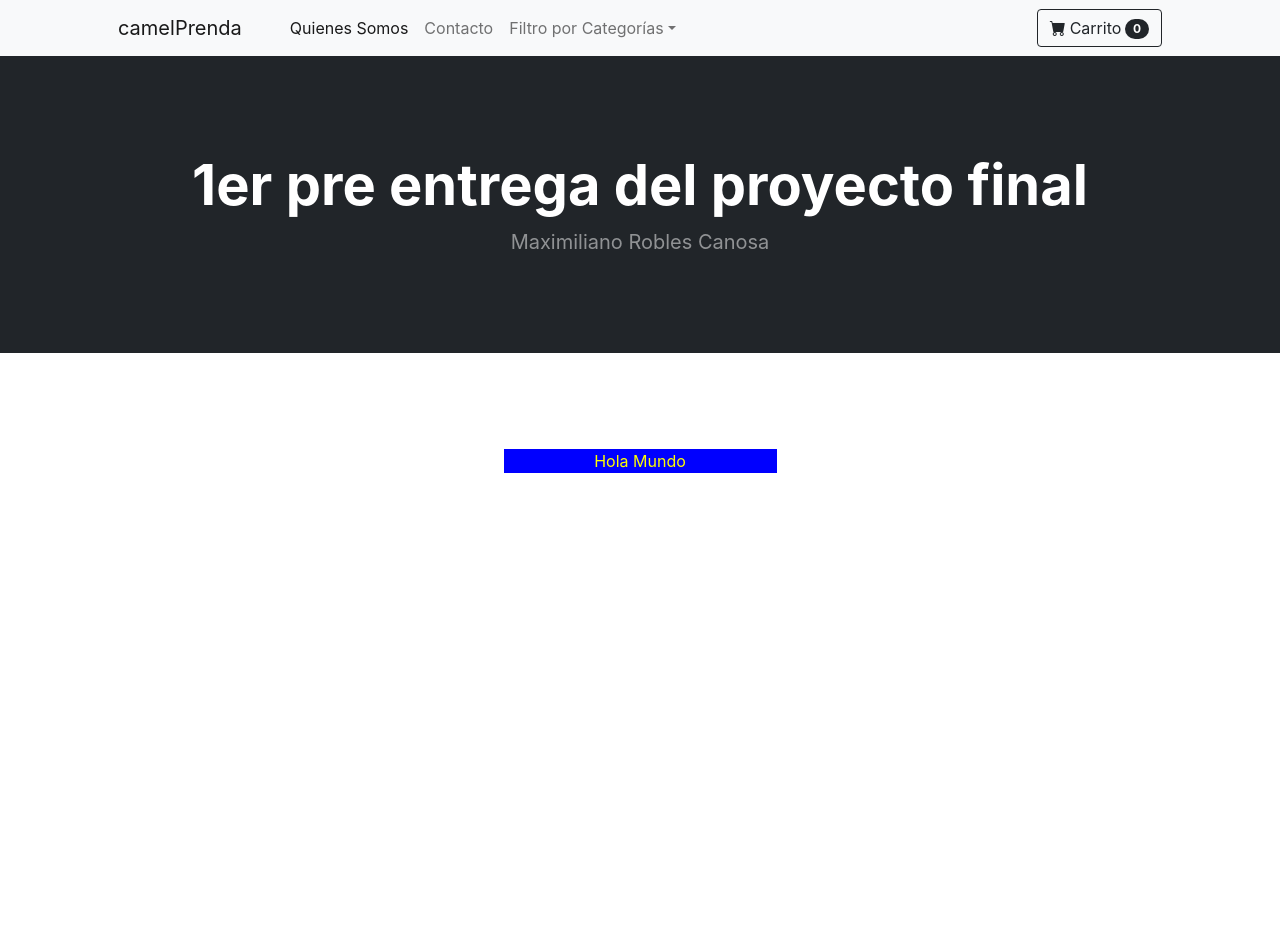
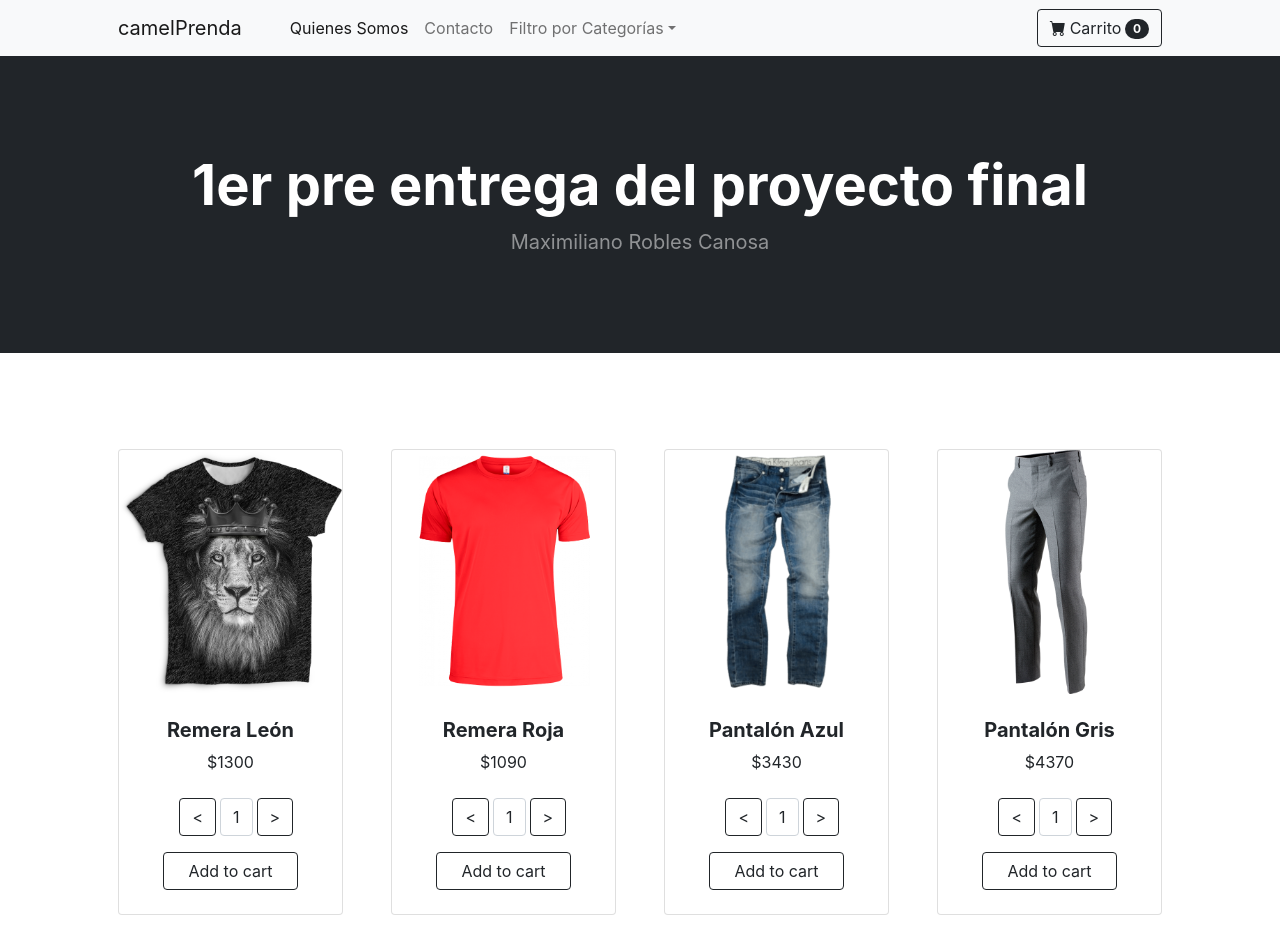
Before and after one commit to MaxVicioOk/react-curso34815, a React (Create React App) app: page / in a window 1280 px wide. Shown: the top 952 px of the page. Built offline with nearby package versions, Linux system fonts and the light colour scheme; a small style sheet from the web is missing.

Commit message:
agregando state y effect

```diff
--- a/src/components/ItemList/Item.jsx
+++ b/src/components/ItemList/Item.jsx
@@ -1,7 +1,24 @@
 import React from 'react'
+import ItemCount from './ItemCount'
 
-export default function Item(prop) {
+export default function Item({id, title, thumbnail, price, stock}) {
   return (
-    <div style = {{backgroundColor : "blue", color : "yellow", textAlign: "center"}}>{prop.greeting}</div>
+    <div className="col mb-5" key={id}>
+      <div className="card h-100">
+        <img className="card-img-top" src={thumbnail} alt={title} />
+        <div className="card-body p-4">
+          <div className="text-center">
+            <h5 className="fw-bolder">{title}</h5>
+            ${price}
+          </div>
+        </div>
+        <div className="card-footer p-4 pt-0 border-top-0 bg-transparent">
+          <div className="text-center">
+            <ItemCount/>
+            <a className="btn btn-outline-dark mt-3 px-4" id={id} href="#">Add to cart</a>
+          </div>
+        </div>
+      </div>
+    </div>
   )
 }
--- /dev/null
+++ b/src/components/ItemList/ItemCount.jsx
@@ -0,0 +1,26 @@
+import React, {useState} from 'react';
+
+const ItemCount = () => {
+
+    const [contador, setContador] = useState(1)
+    function modContador(operacion) {
+        if(operacion === "+"){
+            setContador(contador + 1)
+        }else{
+            if(contador > 1){
+                setContador(contador - 1)
+            }
+        }
+    }
+    return (
+        <div className='d-flex mx-auto col-sm-7'>
+            <div className="btn btn-outline-dark mt-auto" onClick={() => modContador("-")}>{"<"}</div>
+            <div className="form-control text-center mx-1">
+                {contador}
+            </div>
+            <div className="btn btn-outline-dark mt-auto" onClick={() => modContador("+")}>{">"}</div>
+        </div>
+    );
+}
+
+export default ItemCount;
--- /dev/null
+++ b/src/components/ItemList/ItemList.jsx
@@ -0,0 +1,14 @@
+const Productos = [
+    {id: 1, title: "Remera León", price: 1300, thumbnail: "images/remera-leon.png", stock: 24, category: "Remeras"},
+    {id: 2, title: "Remera Roja", price: 1090, thumbnail: "images/remera-roja.png", stock: 53, category: "Remeras"},
+    {id: 3, title: "Pantalón Azul", price: 3430, thumbnail: "images/pantalon-azul.png", stock: 17, category: "Pantalones"},
+    {id: 4, title: "Pantalón Gris", price: 4370, thumbnail: "images/pantalon-gris.png", stock: 32, category: "Pantalones"}
+]
+
+export default function ItemList() {
+    return new Promise ( (res) =>{
+        setTimeout(() => {
+            res(Productos);
+        }, 2000);
+    });
+}
--- a/src/components/ItemList/ItemListContainer.jsx
+++ b/src/components/ItemList/ItemListContainer.jsx
@@ -1,10 +1,29 @@
-import React from 'react'
+import {useState, useEffect} from 'react'
 import Item from './Item'
+import ItemList from './ItemList'
 
 export default function ItemListContainer() {
+  const [products, setProducts] = useState([])
+  useEffect(()=>{
+    ItemList().then((res)=>{
+      setProducts(res)}
+    )
+  },[])
+
   return (
     <>
-      <Item greeting = "Hola Mundo"/>
+      {products.map(({id, thumbnail, title, price, category, stock})=>{
+        return(
+          <Item
+            key={id}
+            thumbnail={thumbnail}
+            title={title}
+            price={price}
+            category={category}
+            stock={stock}/>
+          )
+        }
+      )}
     </>
   )
 }
```
